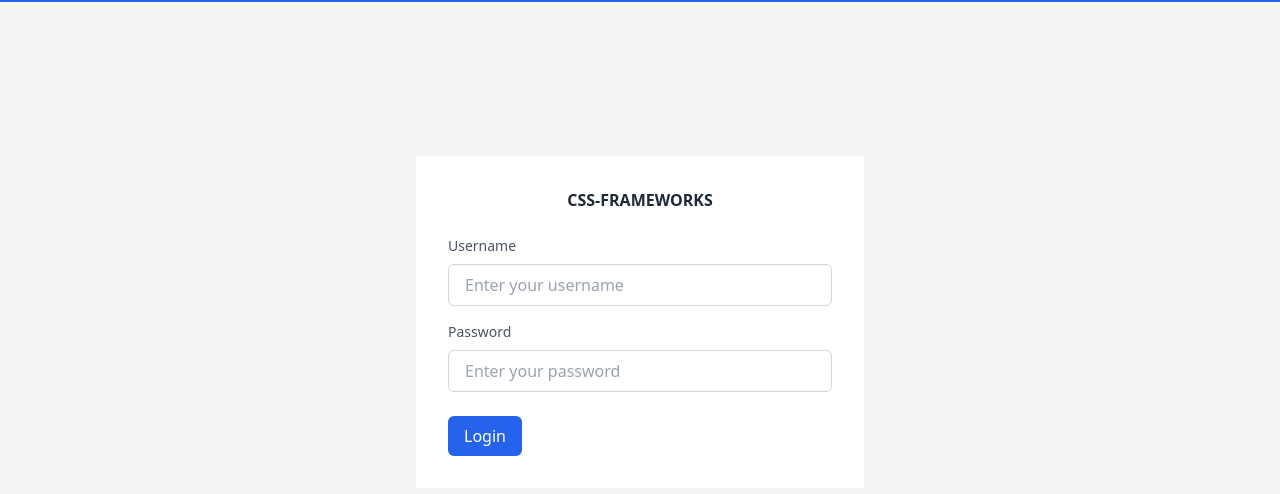
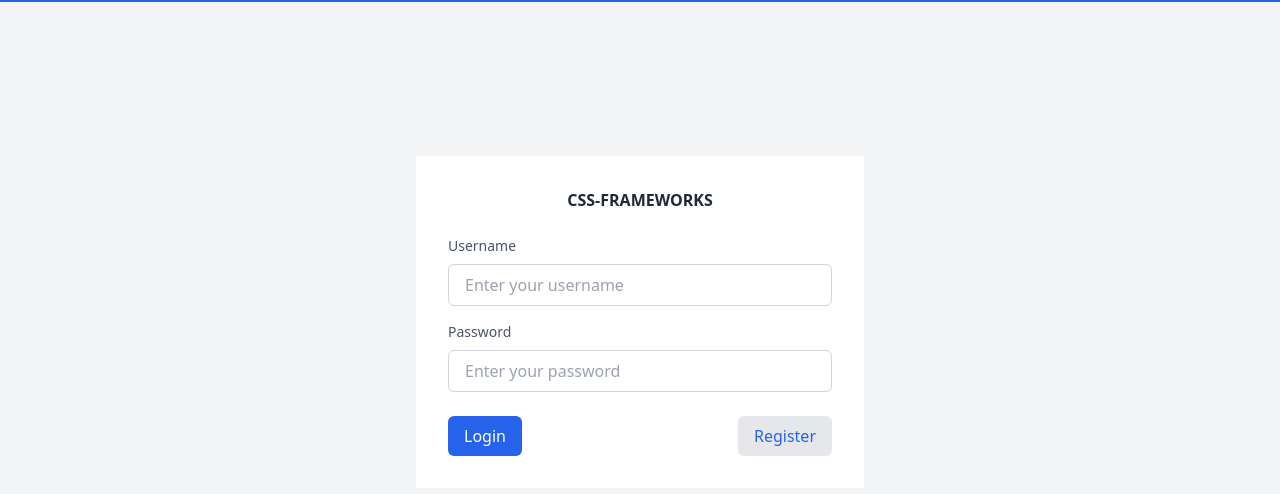
Before and after one commit to TinyFridge/css-frameworks, a website: page html/index.html in a window 1280 px wide. Shown: the part 78-572 px from the top of the page. Drawn offline with nearby package versions, Linux system fonts and the light colour scheme.

Commit message:
Update index.html

```diff
--- a/html/index.html
+++ b/html/index.html
@@ -63,10 +63,12 @@
         <!--Buttons-->
         <div class="flex justify-between mt-6">
             <button type="submit" id="login-button" class="bg-blue-600 text-white py-2 px-4 rounded-md hover:bg-blue-700 focus:outline-none focus:ring-2 focus:ring-blue-500">Login</button>
+            <button type="button" id="register-button" class="bg-gray-200 text-blue-600 py2 px-4 rounded-md hover:bg-gray-300 focus:outline-none focus:ring-2 focus:ring-blue-500">Register</button>
+        </div>
+    </form>
+</main>
 
-        </div>
 
-        </form>
-    </div>
+
 </body>
 </html>
```
